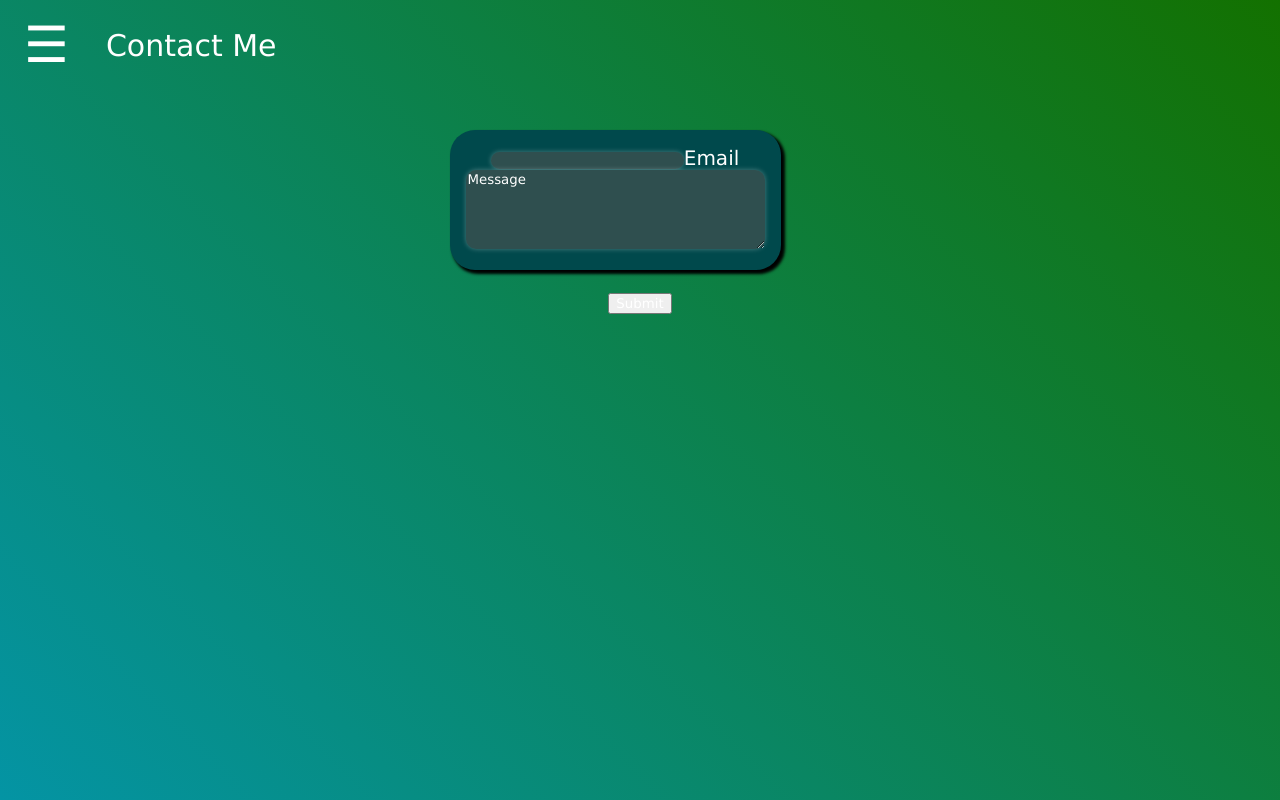
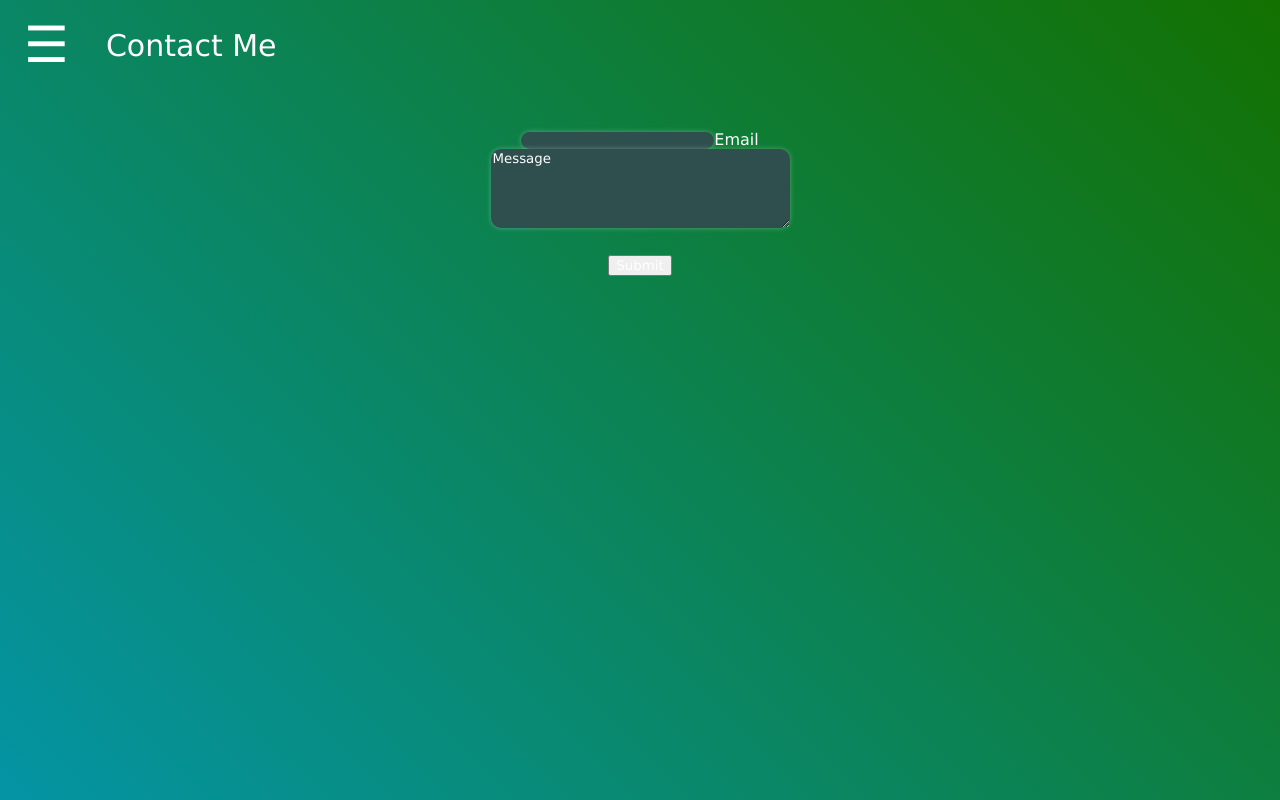
Before and after one commit to rowan-tich/rowantichelaar-website, a plain HTML site: page contactme.html in a window 1280 px wide. Drawn offline with Linux system fonts and the light colour scheme.

Commit message:
Update contactme.html

```diff
--- a/contactme.html
+++ b/contactme.html
@@ -29,13 +29,11 @@
     <button class="topbtn text" href="index.html">Contact Me</button>
 
     <div class="parent">
-        <div class="childtext">
             <form action="https://formspree.io/f/mzbneloo" method="POST">
             <label><input type="email" name="email">Email</label>
             <div></div>
             <label><textarea name="message" rows="5" cols="40">Message</textarea></label>
             </form>
-        </div>
         <div style="padding:2%"><button type="submit" class="otherbtn">Submit</button></div>
     </div>
 
```
